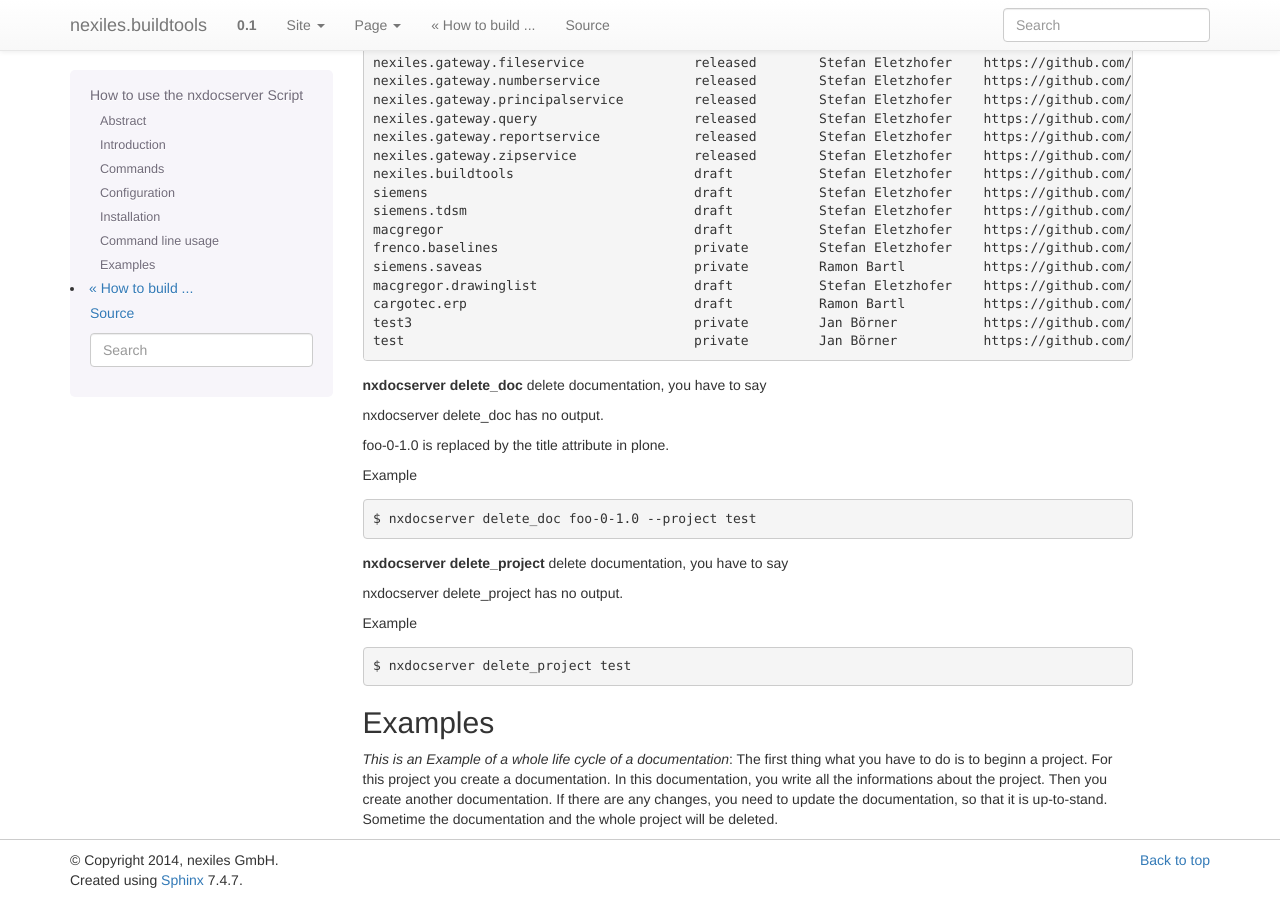
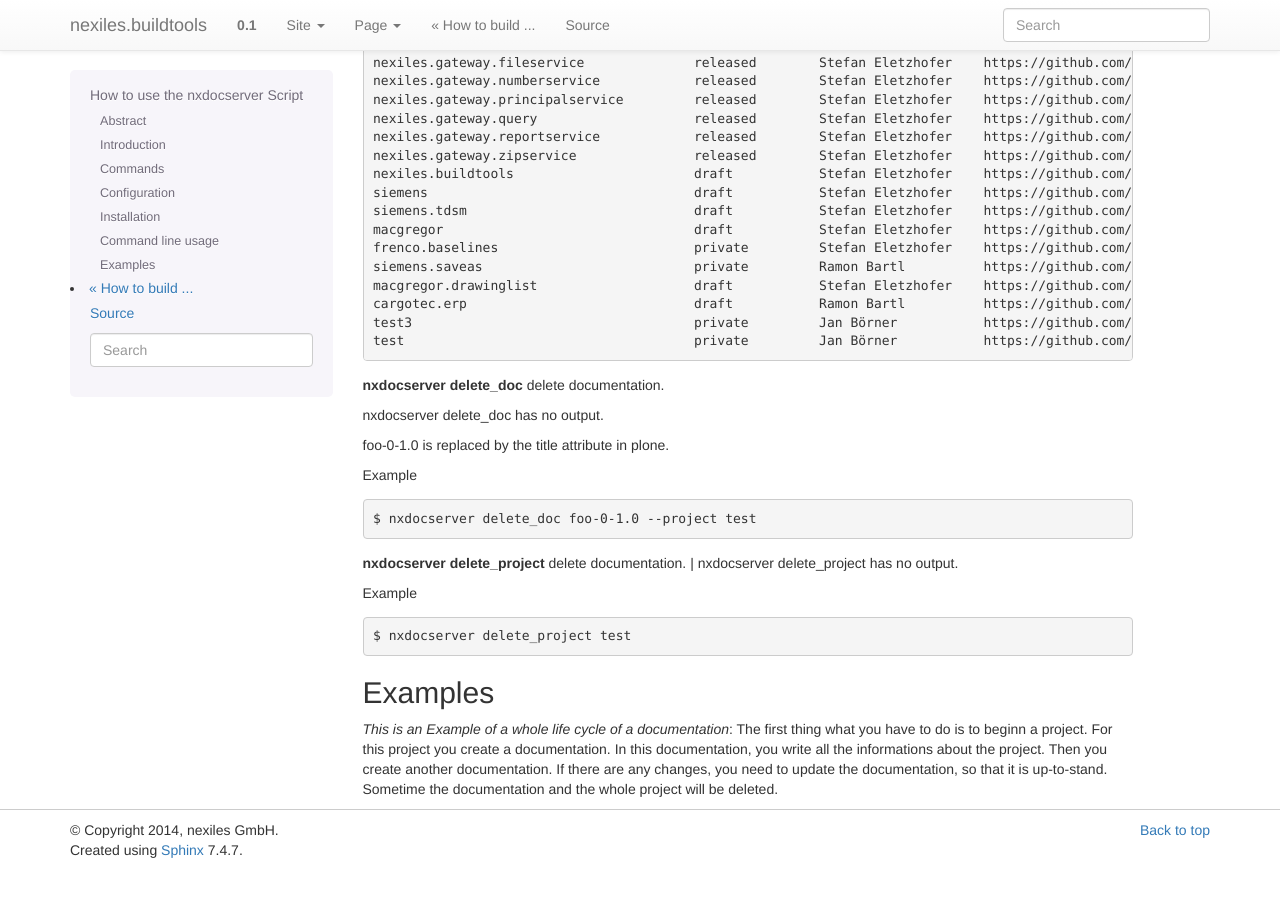
Before and after one commit to nexiles/nexiles.buildtools, a Sphinx documentation site: the page built from docs/nxdocserver.rst, in a window 1280 px wide and 900 px high, scrolled down 3463 px. Built offline with Sphinx 7.4.7, drawn with Linux system fonts in a browser that asks for light colours; pages that are not in the unit, such as notebooks, are missing from menus; after the commit the page ends 4333 px from its top, so only the background shows below that; some of the changed text lies outside the part shown.

Commit message:
added text

```diff
--- a/docs/nxdocserver.rst
+++ b/docs/nxdocserver.rst
@@ -125,7 +125,7 @@
      extracting: index.html
 
 
-**nxdocserver update_doc** update a existing documentation, you have to say
+**nxdocserver update_doc** update a existing documentation.
 
 nxdocserver update_doc has no output.
 
@@ -135,7 +135,7 @@
 
   $ nxdocserver update_doc foo-0-1.0 --project test
 
-**nxdocserver update_project** update a existing documentation, you have to say
+**nxdocserver update_project** update a existing documentation.
 
 Example ::
 
@@ -217,7 +217,7 @@
   test                                     private         Jan Börner           https://github.com/nexiles/test
 
 
-**nxdocserver delete_doc** delete documentation, you have to say
+**nxdocserver delete_doc** delete documentation.
 
 nxdocserver delete_doc has no output.
 
@@ -228,9 +228,8 @@
   $ nxdocserver delete_doc foo-0-1.0 --project test
 
 
-**nxdocserver delete_project** delete documentation, you have to say
-
-nxdocserver delete_project has no output.
+**nxdocserver delete_project** delete documentation.
+| nxdocserver delete_project has no output.
 
 Example ::
 
```
